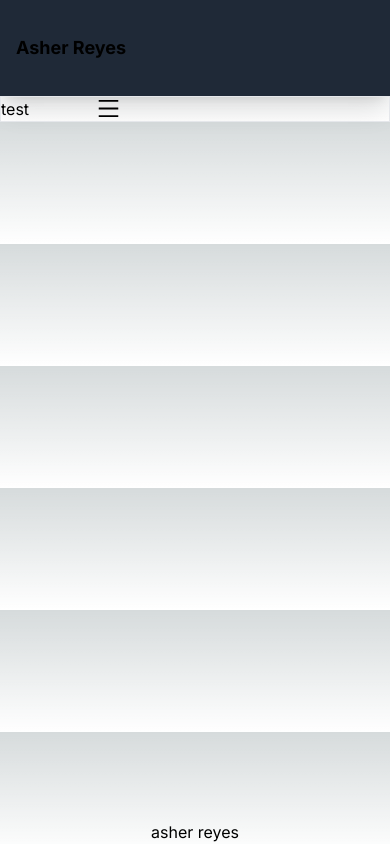
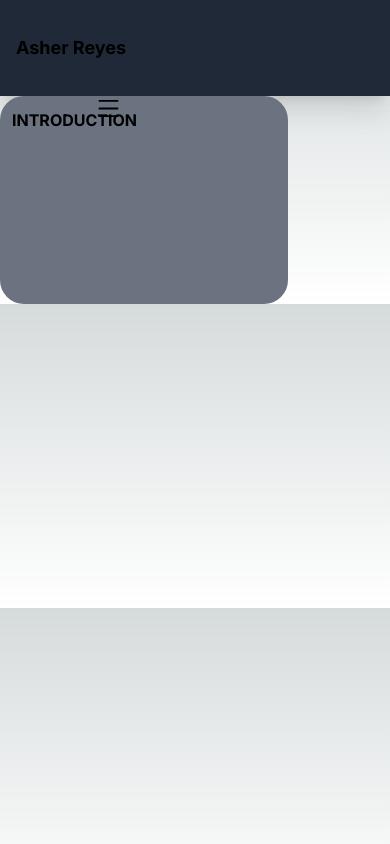
Before and after one commit to spicychillisus/portfolio-website, a Next.js app: page / in a window 390 px wide. Built offline with nearby package versions, Linux system fonts and the light colour scheme.

Commit message:
chore: Update npm dependencies and add next-themes package

```diff
--- a/package.json
+++ b/package.json
@@ -10,6 +10,7 @@
   },
   "dependencies": {
     "next": "14.2.3",
+    "next-themes": "^0.3.0",
     "react": "^18",
     "react-dom": "^18",
     "react-icons": "^5.2.1"
--- /dev/null
+++ b/src/app/components/introduction.tsx
@@ -0,0 +1,8 @@
+
+export default function Introduction() {
+    return (
+        <div className="bg-gray-500 h-52 w-72 rounded-3xl">
+            <h2 className="pl-3 pt-3 font-bold uppercase">INTRODUCTION</h2>
+        </div>
+    )
+}
--- a/src/app/components/navbar.tsx
+++ b/src/app/components/navbar.tsx
@@ -22,7 +22,7 @@ const Navbar = () => {
                 <Link href='/'>
                     <h1 className="font-bold text-lg">Asher Reyes</h1>
                 </Link>
-                <div>
+                <div className="hidden sm:flex">
                     <ul className="hidden sm:flex">
                         <Link href="/projects">
                             <li className="ml-10 lowercase hover:border-b text-base">Projects</li>
@@ -36,7 +36,8 @@ const Navbar = () => {
                     </ul>
                 </div>
             </div>
-            <div onClick={handleNav} className="md:hidden cursor-pointer pl-24">
+            {/* hamburger menu */}
+            <div onClick={handleNav} className="sm:hidden cursor-pointer pl-24">
                 <AiOutlineMenu size={25} />
             </div>
 
--- a/src/app/layout.tsx
+++ b/src/app/layout.tsx
@@ -1,8 +1,10 @@
 import type { Metadata } from "next";
 import { Inter } from "next/font/google";
+import { Istok_Web } from "next/font/google";
 import "./globals.css";
 
 const inter = Inter({ subsets: ["latin"] });
+
 
 export const metadata: Metadata = {
   title: "home",
--- a/src/app/page.tsx
+++ b/src/app/page.tsx
@@ -2,18 +2,14 @@
 
 import Navbar from "./components/navbar";
 import Footer from "./components/footer";
+import Introduction from "./components/introduction";
+
 
 export default function Home() {
   return (
     <main>
-      <Navbar/>
-      <div className="container mx-auto border">
-        {/* border property is for visualisation */}
-          <h1>test</h1>
-      </div>
-
-
-      <Footer />
+      <Navbar />
+      <Introduction />
     </main>
   );
 }
```
Also changed, not shown: 1 other file (tests, documents, lock files or other folders).
